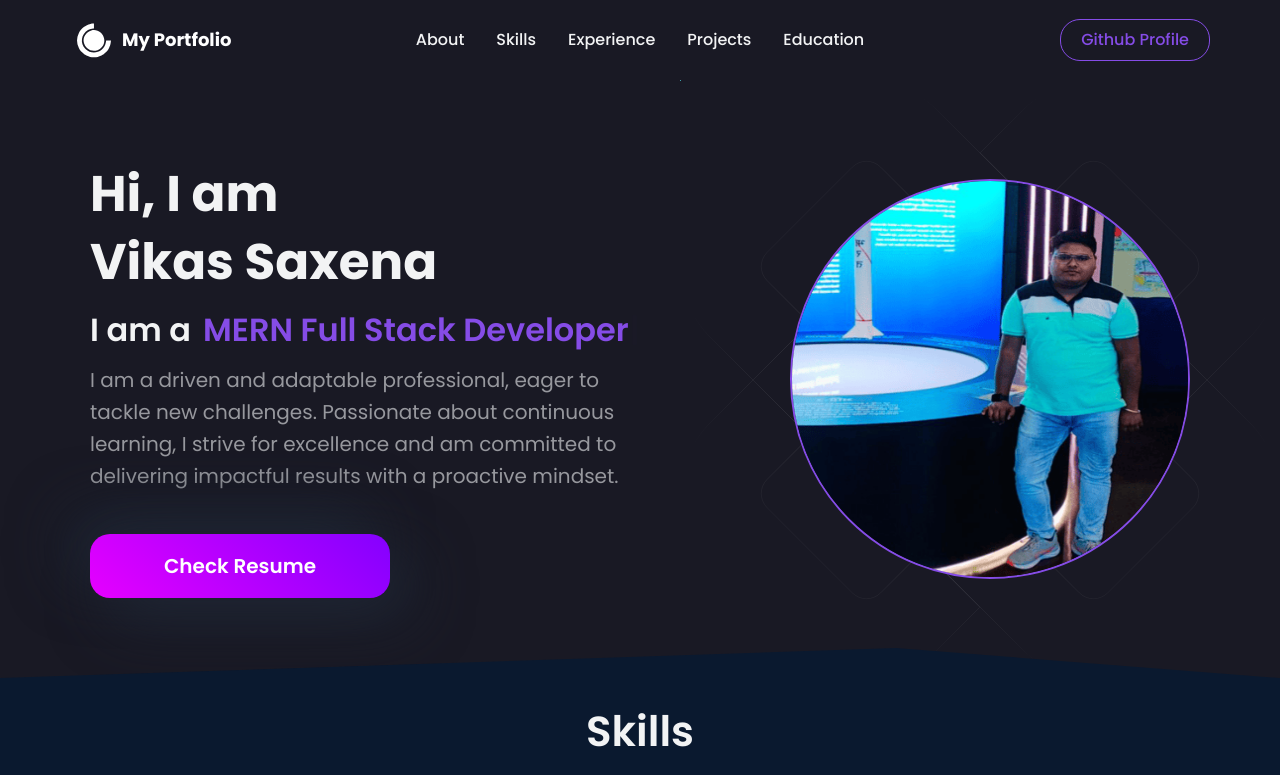
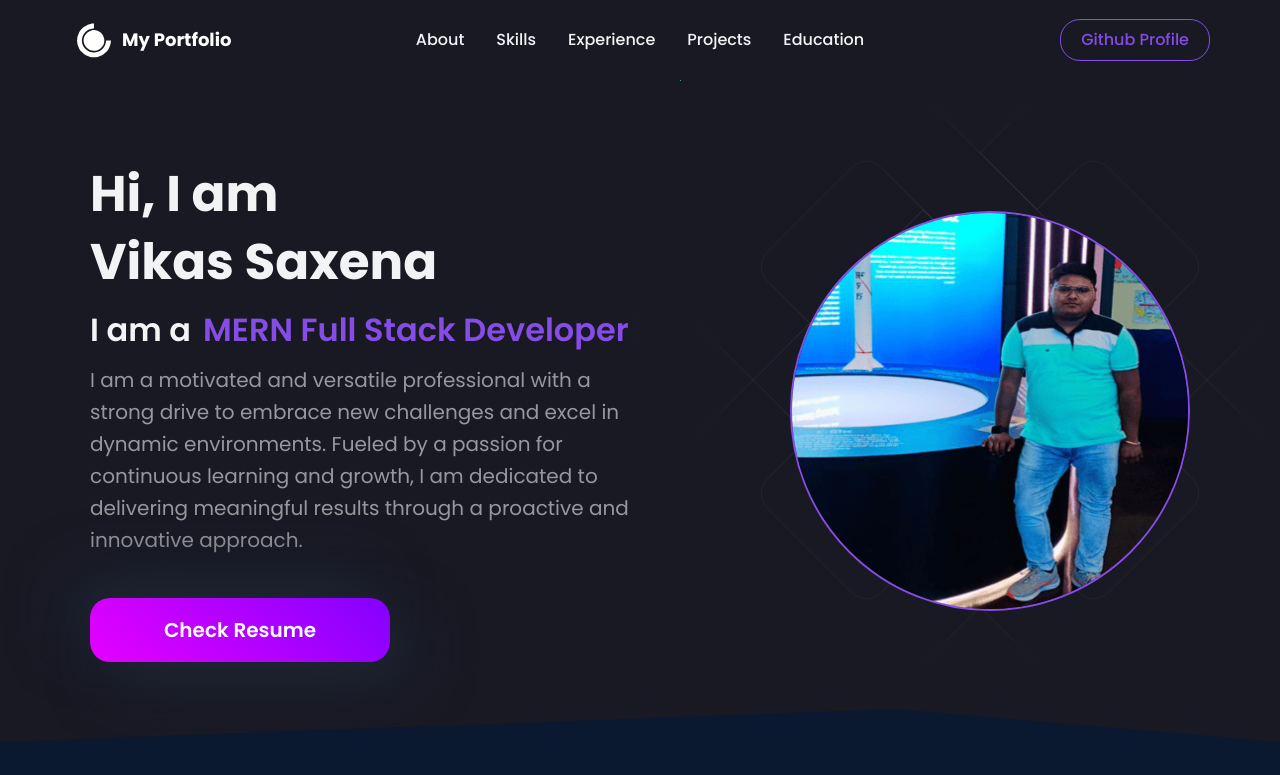
Before and after one commit to VikasSaxena2204/I-Showcase, a React (Create React App) app: page / in a window 1280 px wide. Shown: the top 775 px of the page. Built offline with nearby package versions, Linux system fonts and the light colour scheme.

Commit message:
Update constants.js

```diff
--- a/src/data/constants.js
+++ b/src/data/constants.js
@@ -29,7 +29,7 @@ export const Bio = {
 
   ],
   description:
-    "I am a driven and adaptable professional, eager to tackle new challenges. Passionate about continuous learning, I strive for excellence and am committed to delivering impactful results with a proactive mindset.",
+    "I am a motivated and versatile professional with a strong drive to embrace new challenges and excel in dynamic environments. Fueled by a passion for continuous learning and growth, I am dedicated to delivering meaningful results through a proactive and innovative approach.",
   github: "https://github.com/VikasSaxena2204",
   resume: "https://drive.google.com/file/d/1ktwZMOUD18ekSnyeKs2WCzWGbiH_3Ucb/view?usp=sharing",
   linkedin: "https://www.linkedin.com/in/2204-vikas-saxena/",
```
